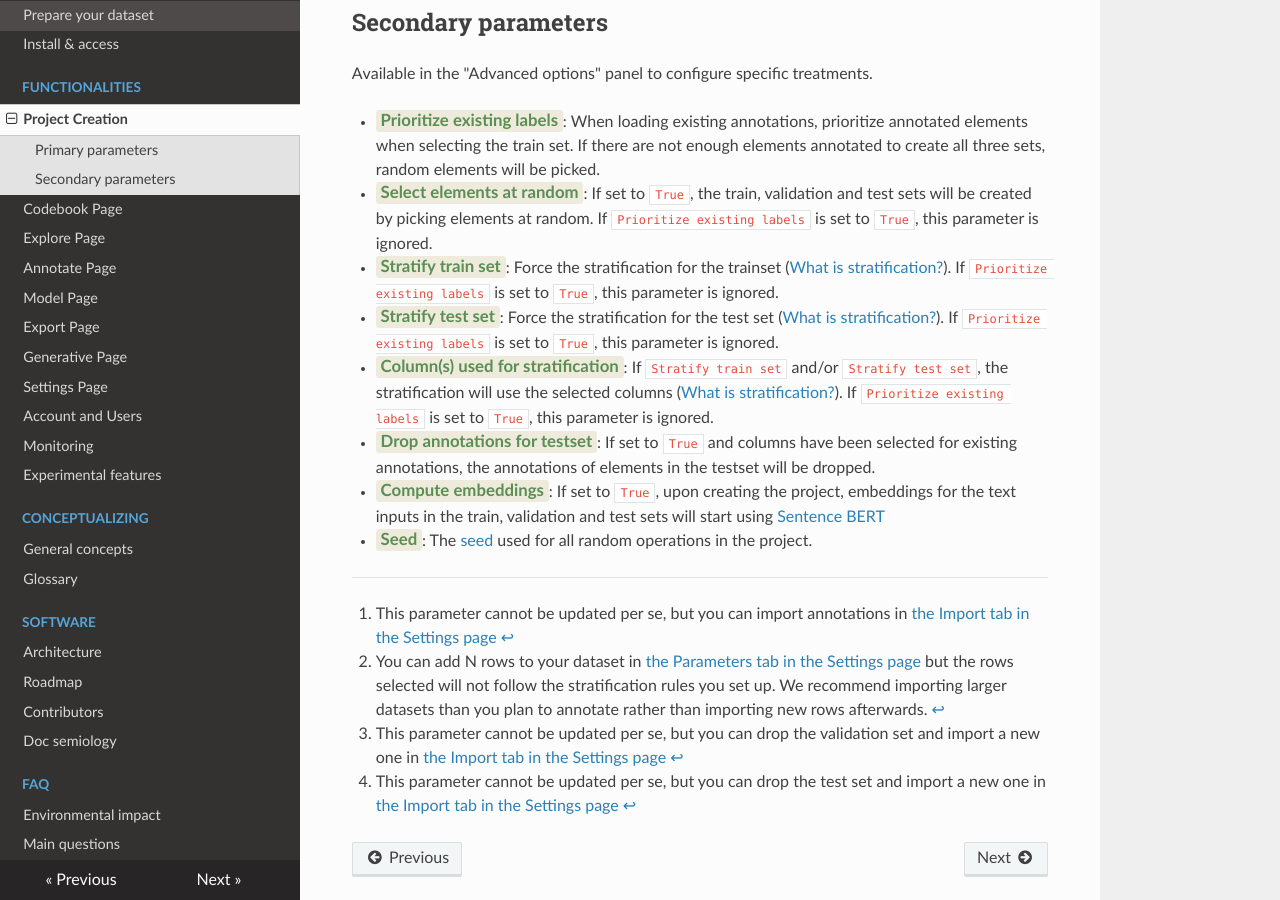
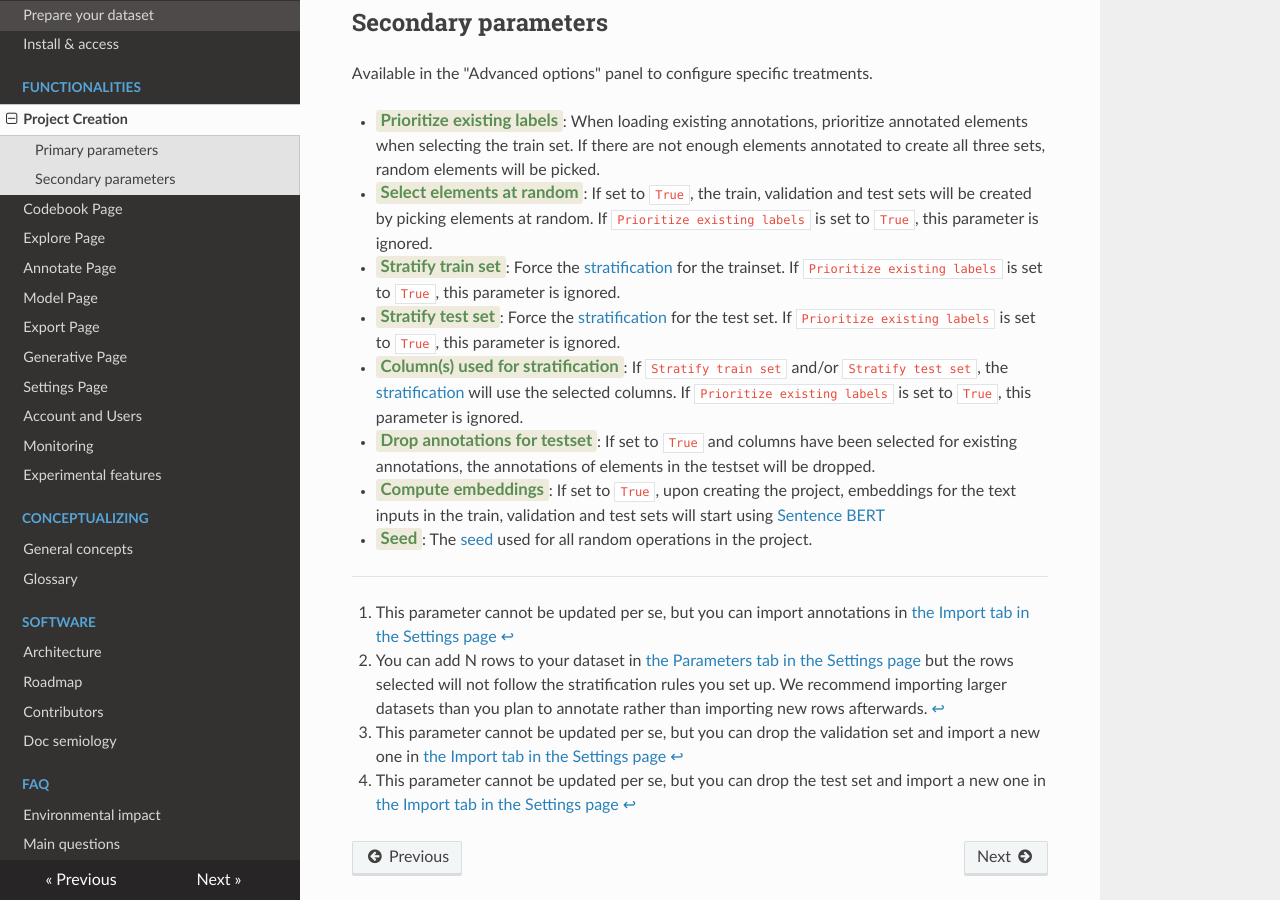
Before and after one commit to activetigger/documentation, an MkDocs documentation site: the page built from docs/functionalities/project-creation.md, in a window 1280 px wide and 900 px high, scrolled down 1399 px. Built offline with MkDocs 1.6.1, drawn with Linux system fonts in a browser that asks for light colours; nearby versions of some CDN libraries.

Commit message:
solves #45

```diff
--- a/docs/functionalities/project-creation.md
+++ b/docs/functionalities/project-creation.md
@@ -37,9 +37,9 @@ Available in the "Advanced options" panel to configure specific treatments.
 
 - <span class="parameter secondary">Prioritize existing labels</span>: When loading existing annotations, prioritize annotated elements when selecting the train set. If there are not enough elements annotated to create all three sets, random elements will be picked.
 - <span class="parameter secondary">Select elements at random</span>: If set to `True`, the train, validation and test sets will be created by picking elements at random. If `Prioritize existing labels` is set to `True`, this parameter is ignored.
-- <span class="parameter secondary">Stratify train set</span>: Force the stratification for the trainset ([What is stratification?](../conceptualizing/glossary.md#dataset-stratification)). If `Prioritize existing labels` is set to `True`, this parameter is ignored.
-- <span class="parameter secondary">Stratify test set</span>:  Force the stratification for the test set ([What is stratification?](../conceptualizing/glossary.md#dataset-stratification)). If `Prioritize existing labels` is set to `True`, this parameter is ignored.
-- <span class="parameter secondary">Column(s) used for stratification</span>: If `Stratify train set` and/or `Stratify test set`, the stratification will use the selected columns ([What is stratification?](../conceptualizing/glossary.md#dataset-stratification)). If `Prioritize existing labels` is set to `True`, this parameter is ignored.
+- <span class="parameter secondary">Stratify train set</span>: Force the [stratification](../conceptualizing/glossary.md#dataset-stratification) for the trainset. If `Prioritize existing labels` is set to `True`, this parameter is ignored.
+- <span class="parameter secondary">Stratify test set</span>:  Force the [stratification](../conceptualizing/glossary.md#dataset-stratification) for the test set. If `Prioritize existing labels` is set to `True`, this parameter is ignored.
+- <span class="parameter secondary">Column(s) used for stratification</span>: If `Stratify train set` and/or `Stratify test set`, the [stratification](../conceptualizing/glossary.md#dataset-stratification) will use the selected columns. If `Prioritize existing labels` is set to `True`, this parameter is ignored.
 - <span class="parameter secondary">Drop annotations for testset</span>: If set to `True` and columns have been selected for existing annotations, the annotations of elements in the testset will be dropped.
 - <span class="parameter secondary">Compute embeddings</span>: If set to `True`, upon creating the project, embeddings for the text inputs in the train, validation and test sets will start using [Sentence BERT](https://sbert.net/)
 - <span class="parameter secondary">Seed</span>: The [seed](https://en.wikipedia.org/wiki/Random_seed) used for all random operations in the project.
```
Also changed, not shown: docs/functionalities/codebook.md (+1 -1 lines), docs/functionalities/explore.md (+2 -2 lines), docs/functionalities/model.md (+2 -2 lines), docs/getstarted/workflows.md (+2 -2 lines).
